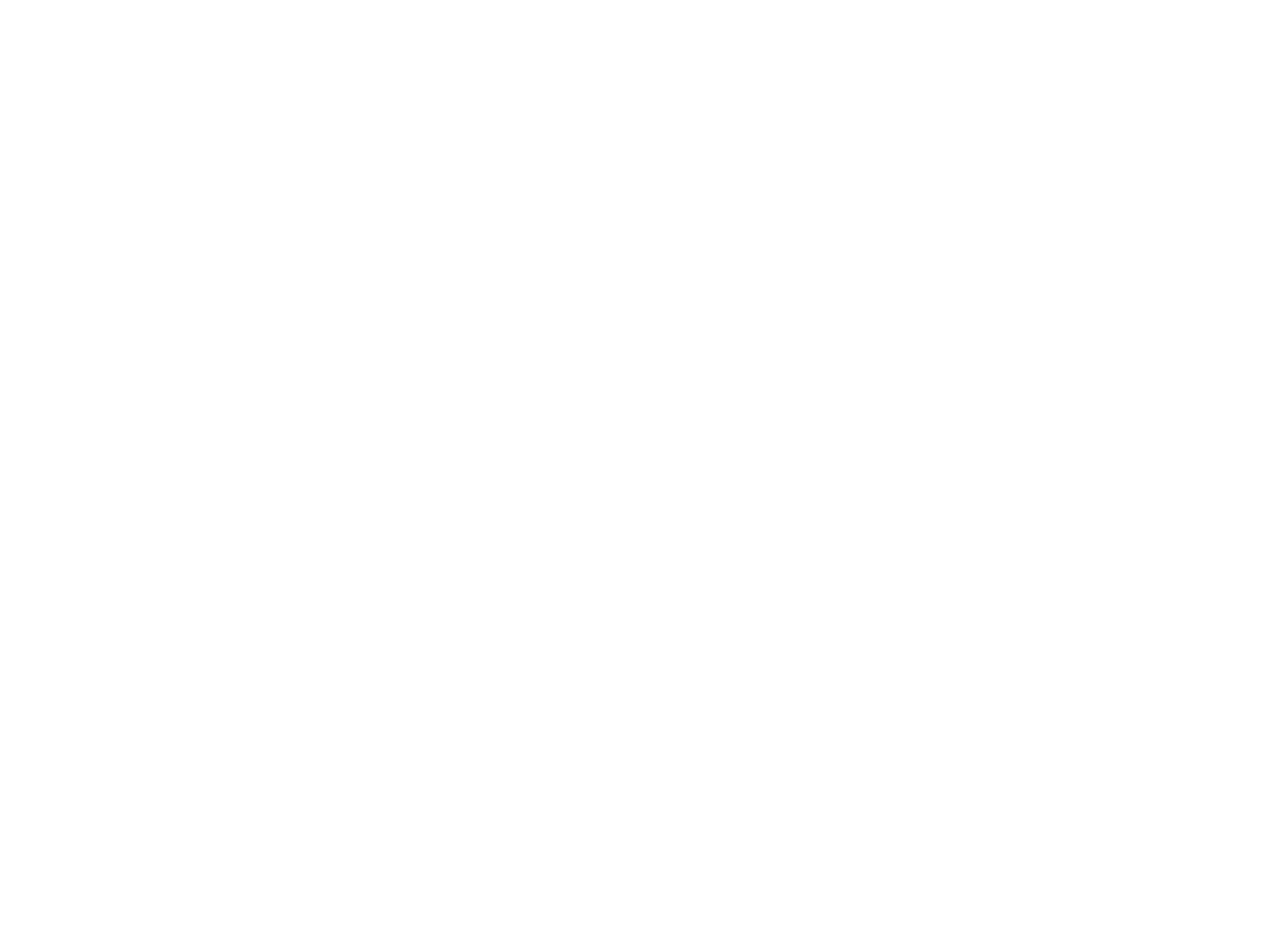
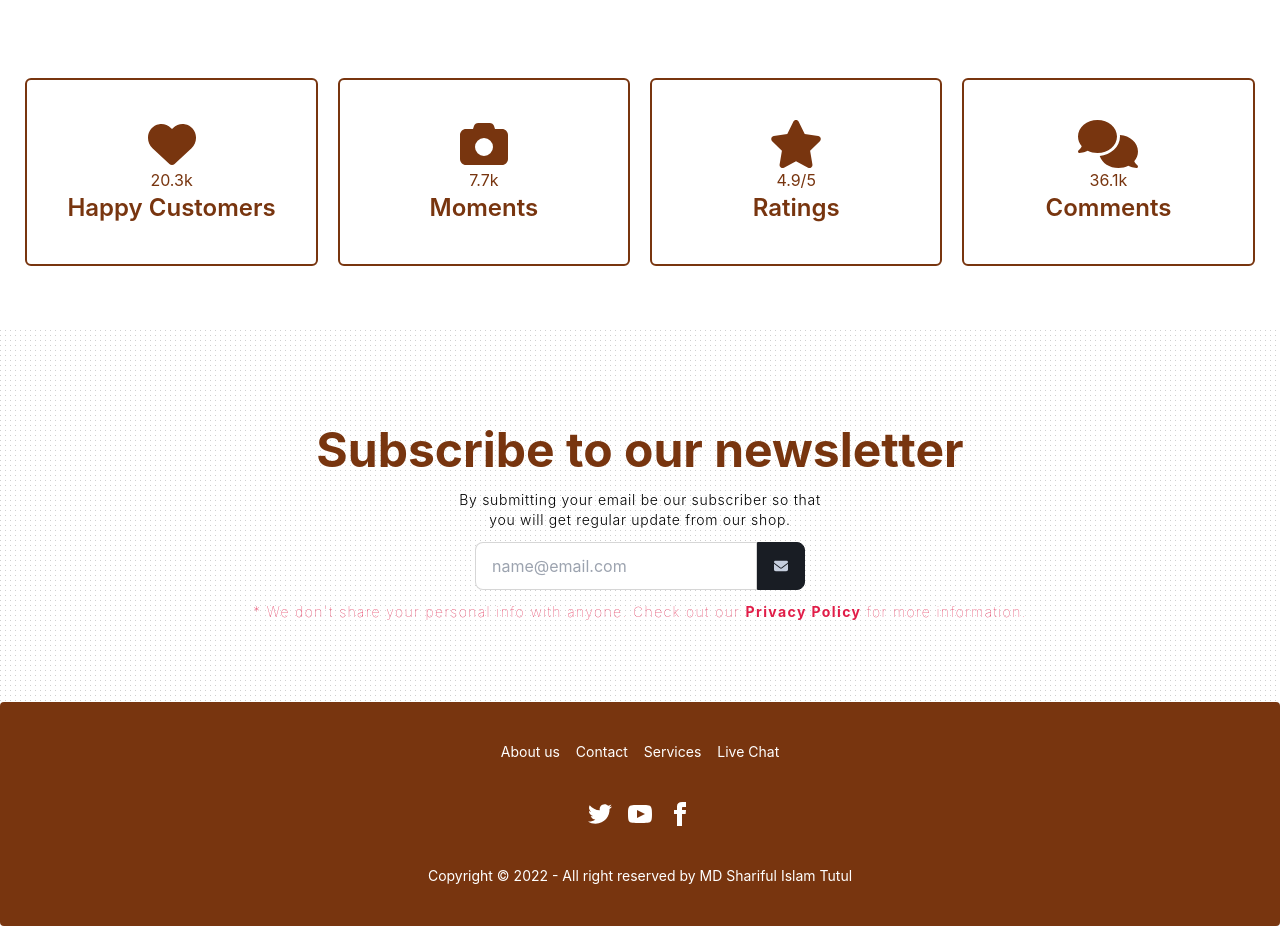
Before and after one commit to tutulportal/coffeeTreat-11, a React (Create React App) app: page / in a window 1280 px wide. Shown: the part 1458-2384 px from the top of the page. Before the commit the page ends 1536 px from the top, so only its background shows below. Built offline with nearby package versions, Linux system fonts and the light colour scheme.

Commit message:
footer section added and home page design ready

```diff
--- a/public/index.html
+++ b/public/index.html
@@ -24,7 +24,7 @@
       work correctly both with client-side routing and a non-root public URL.
       Learn how to configure a non-root public URL by running `npm run build`.
     -->
-    <title>React App</title>
+    <title>CoffeeTreat - Welcome</title>
   </head>
   <body>
     <noscript>You need to enable JavaScript to run this app.</noscript>
--- a/src/App.css
+++ b/src/App.css
@@ -30,3 +30,7 @@
         transform: translate(-50%, -50%) rotateZ(0deg);
     }
 }
+
+.custom-bg-newsletter{
+    background-image: url('../src/resourses/img/testimonial-bg.png');
+}
--- a/src/components/Footer/Footer.js
+++ b/src/components/Footer/Footer.js
@@ -2,9 +2,24 @@
 
 const Footer = () => {
     return (
-        <div>
-
-        </div>
+        <footer className="footer footer-center p-10 bg-primary text-base-content rounded">
+            <div className="grid grid-flow-col gap-4">
+                <a className="link link-hover text-white">About us</a>
+                <a className="link link-hover text-white">Contact</a>
+                <a className="link link-hover text-white">Services</a>
+                <a className="link link-hover text-white">Live Chat</a>
+            </div>
+            <div>
+                <div className="grid grid-flow-col gap-4">
+                <a><svg xmlns="http://www.w3.org/2000/svg" width="24" height="24" viewBox="0 0 24 24" className="fill-white"><path d="M24 4.557c-.883.392-1.832.656-2.828.775 1.017-.609 1.798-1.574 2.165-2.724-.951.564-2.005.974-3.127 1.195-.897-.957-2.178-1.555-3.594-1.555-3.179 0-5.515 2.966-4.797 6.045-4.091-.205-7.719-2.165-10.148-5.144-1.29 2.213-.669 5.108 1.523 6.574-.806-.026-1.566-.247-2.229-.616-.054 2.281 1.581 4.415 3.949 4.89-.693.188-1.452.232-2.224.084.626 1.956 2.444 3.379 4.6 3.419-2.07 1.623-4.678 2.348-7.29 2.04 2.179 1.397 4.768 2.212 7.548 2.212 9.142 0 14.307-7.721 13.995-14.646.962-.695 1.797-1.562 2.457-2.549z"></path></svg></a>
+                <a><svg xmlns="http://www.w3.org/2000/svg" width="24" height="24" viewBox="0 0 24 24" className="fill-white"><path d="M19.615 3.184c-3.604-.246-11.631-.245-15.23 0-3.897.266-4.356 2.62-4.385 8.816.029 6.185.484 8.549 4.385 8.816 3.6.245 11.626.246 15.23 0 3.897-.266 4.356-2.62 4.385-8.816-.029-6.185-.484-8.549-4.385-8.816zm-10.615 12.816v-8l8 3.993-8 4.007z"></path></svg></a>
+                <a><svg xmlns="http://www.w3.org/2000/svg" width="24" height="24" viewBox="0 0 24 24" className="fill-white"><path d="M9 8h-3v4h3v12h5v-12h3.642l.358-4h-4v-1.667c0-.955.192-1.333 1.115-1.333h2.885v-5h-3.808c-3.596 0-5.192 1.583-5.192 4.615v3.385z"></path></svg></a>
+                </div>
+            </div>
+            <div>
+                <p className='text-white'>Copyright © 2022 - All right reserved by MD Shariful Islam Tutul</p>
+            </div>
+        </footer>
     );
 };
 
--- /dev/null
+++ b/src/components/Sections/CounterSection.js
@@ -0,0 +1,39 @@
+import React from 'react';
+import { FontAwesomeIcon } from '@fortawesome/react-fontawesome';
+import { faHeart, faCamera, faStar, faComments } from '@fortawesome/free-solid-svg-icons';
+
+const CounterSection = () => {
+    return (
+        <div className='flex flex-col justify-center items-center mb-16'>
+            <div className='grid lg:grid-cols-4 md:grid-cols-2 sm:grid-cols-1 gap-5 rounded-lg'>
+
+                <div className="p-10 flex flex-col justify-center items-center bg-transparent border border-2 border-primary rounded-md">
+                    <FontAwesomeIcon className='text-5xl text-primary' icon={faHeart}></FontAwesomeIcon>
+                    <p className='text-primary'>20.3k</p>
+                    <h1 className='text-2xl text-primary font-semibold'>Happy Customers</h1>
+                </div>
+
+                <div className="p-10 flex flex-col justify-center items-center bg-transparent border border-2 border-primary rounded-md">
+                    <FontAwesomeIcon className='text-5xl text-primary' icon={faCamera}></FontAwesomeIcon>
+                    <p className='text-primary'>7.7k</p>
+                    <h1 className='text-2xl text-primary font-semibold'>Moments</h1>
+                </div>
+
+                <div className="p-10 flex flex-col justify-center items-center bg-transparent border border-2 border-primary rounded-md">
+                    <FontAwesomeIcon className='text-5xl text-primary' icon={faStar}></FontAwesomeIcon>
+                    <p className='text-primary'>4.9/5</p>
+                    <h1 className='text-2xl text-primary font-semibold'>Ratings</h1>
+                </div>
+
+                <div className="p-10 flex flex-col justify-center items-center bg-transparent border border-2 border-primary rounded-md">
+                    <FontAwesomeIcon className='text-5xl text-primary' icon={faComments}></FontAwesomeIcon>
+                    <p className='text-primary'>36.1k</p>
+                    <h1 className='text-2xl text-primary font-semibold'>Comments</h1>
+                </div>
+
+            </div>
+        </div>
+    );
+};
+
+export default CounterSection;
--- /dev/null
+++ b/src/components/Sections/SubscribeNewsLetter.js
@@ -0,0 +1,25 @@
+import React from 'react';
+import { FontAwesomeIcon } from '@fortawesome/react-fontawesome';
+import { faEnvelope } from '@fortawesome/free-solid-svg-icons';
+
+const SubscribeNewsLetter = () => {
+    return (
+        <div className='flex flex-col justify-center items-center custom-bg-newsletter py-20'>
+            <div className="flex flex-col justify-center items-center">
+                <h1 className='text-5xl font-bold text-primary py-4'>Subscribe to our newsletter</h1>
+                <p className='text-center text-black font-light text-sm tracking-wider mb-3'>By submitting your email be our subscriber so that<br/> you will get regular update from our shop.</p>
+                <div className="form-control">
+                    <div className="input-group">
+                        <input type="email" placeholder="name@email.com" className="input input-bordered" />
+                        <button className="btn btn-square">
+                            <FontAwesomeIcon icon={faEnvelope}></FontAwesomeIcon>
+                        </button>
+                    </div>
+                </div>
+                <p className='text-secondary text-sm font-thin tracking-widest mt-3'>* We don't share your personal info with anyone. Check out our <span className='font-bold'>Privacy Policy</span> for more information.</p>
+            </div>
+        </div>
+    );
+};
+
+export default SubscribeNewsLetter;
--- a/src/layouts/Main/Main.js
+++ b/src/layouts/Main/Main.js
@@ -1,5 +1,6 @@
 import React from 'react';
 import Header from './../../components/Header/Header';
+import Footer from './../../components/Footer/Footer';
 import { Outlet } from 'react-router-dom';
 
 const Main = () => {
@@ -7,6 +8,7 @@
         <div>
             <Header></Header>
             <Outlet></Outlet>
+            <Footer></Footer>
         </div>
     );
 };
--- a/src/pages/Home.js
+++ b/src/pages/Home.js
@@ -1,6 +1,8 @@
 import React from 'react';
+import CounterSection from '../components/Sections/CounterSection';
 import HeroSection from '../components/Sections/HeroSection';
 import ServicesSection from '../components/Sections/ServicesSection';
+import SubscribeNewsLetter from '../components/Sections/SubscribeNewsLetter';
 
 const Home = () => {
     return (
@@ -10,6 +12,13 @@
 
             {/* categories / services */}
             <ServicesSection></ServicesSection>
+
+            {/* counter section */}
+            <CounterSection></CounterSection>
+
+            {/* subscribe newsletter */}
+            <SubscribeNewsLetter></SubscribeNewsLetter>
+
         </section>
     );
 };
```
Also changed, not shown: src/resourses/img/testimonial-bg.png (added), 1 other file (tests, documents, lock files or other folders).
